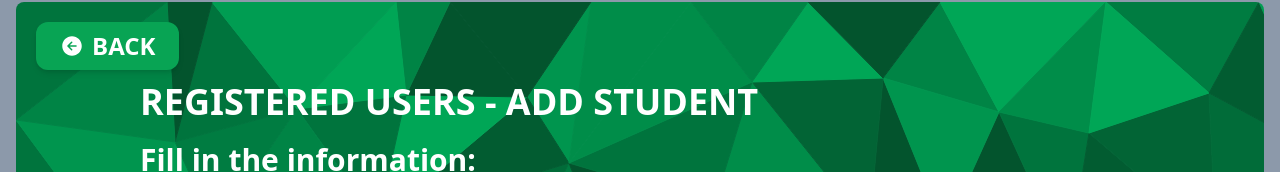
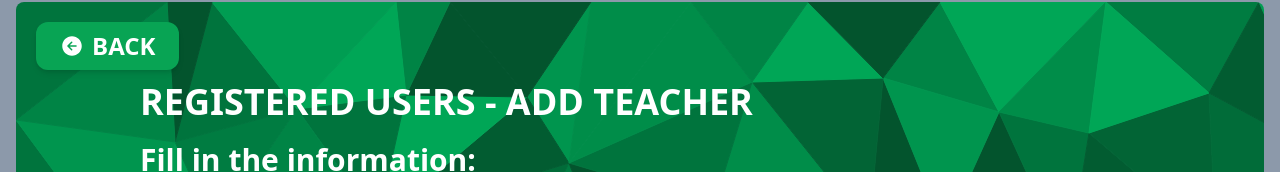
Before and after one commit to ReiTony/EduPlay-main, a React (Vite) app in the folder Client/: page /admin/teacher-accounts/create in a window 1280 px wide. Shown: the part 222-394 px from the top of the page. Built offline with nearby package versions, Linux system fonts and the light colour scheme; sample sign-in values are in the browser's storage; a web font is replaced by a local one.

Commit message:
change add student to teacher in admin-addteacher

```diff
--- a/Client/src/component/Admin_AddTeacher.jsx
+++ b/Client/src/component/Admin_AddTeacher.jsx
@@ -45,7 +45,7 @@ function Admin_AddTeacher() {
           BACK
         </button>
         <div className="flex flex-col lg:mx-auto lg:w-[1000px]">
-          <h1 className="text-2xl sm:text-4xl">REGISTERED USERS - ADD STUDENT</h1>
+          <h1 className="text-2xl sm:text-4xl">REGISTERED USERS - ADD TEACHER</h1>
           <h1 className="text-xl sm:text-3xl my-5">Fill in the information:</h1>
           <form className="flex flex-col gap-4 text-xl sm:text-3xl" onSubmit={handleSubmit}>
             <div className="flex flex-row items-center gap-2">
```
